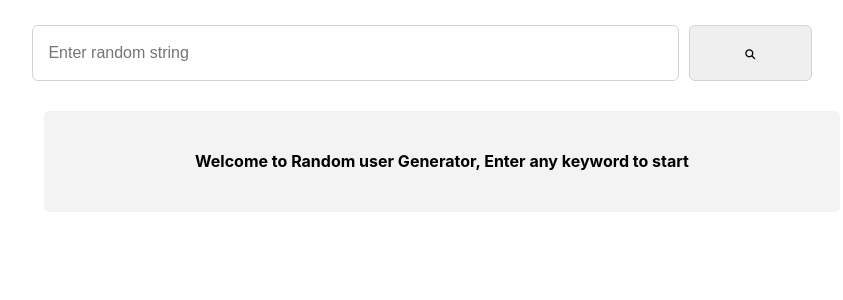
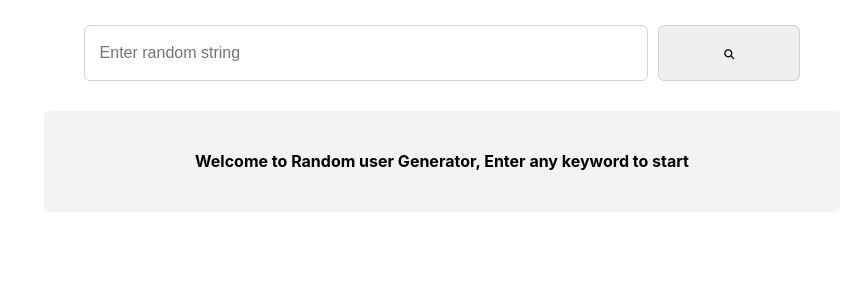
Before and after one commit to bejsaycon/react-practice, a React (Create React App) app: page / in a window 1280 px wide. Shown: the top 300 px of the page, without its empty margins (95-938 px from the left). Built offline with nearby package versions, Linux system fonts and the light colour scheme; no server answers.

Commit message:
created info card

```diff
--- a/src/components/InputForm.jsx
+++ b/src/components/InputForm.jsx
@@ -2,7 +2,7 @@ import React from 'react'
 
 function InputForm(props) {
   return (
-    <form onSubmit={props.handleSubmit}>
+    <form className='form-container' onSubmit={props.handleSubmit}>
         <input
           className="input"
           name="seed"
--- a/src/styles/App.css
+++ b/src/styles/App.css
@@ -13,22 +13,25 @@
   flex-direction: column;
 }
 
+.form-container{
+  width: 70%;
+  display: flex ;
+  block-size: auto;
+}
+
 #welcome-message{
   font-weight: bold;
   text-align: center;
   line-height: 1.3;
 }
-
 button{
-  width: 15%;
   padding: 15px;
+  width: 20%;
+  margin: auto;
   border:1px solid lightgray;
   border-radius: 6px;
   font-size: 1.6rem;
-  margin-left: 10px;
-}
-form{
-  width: 80%;
+  margin: 0px 0px 30px 10px;
 }
 input{
   padding: 15px;
@@ -73,10 +76,6 @@ line-height: 1.0;
 }
 
 @media (max-width: 460px) {
-  h1,h2{
-      font-size: 2.1rem;
-      line-height: 1.2;
-  }
   .container {
       margin:0
   }
```
Also changed, not shown: src/components/InfoCard.jsx (added, +33 -0 lines).
